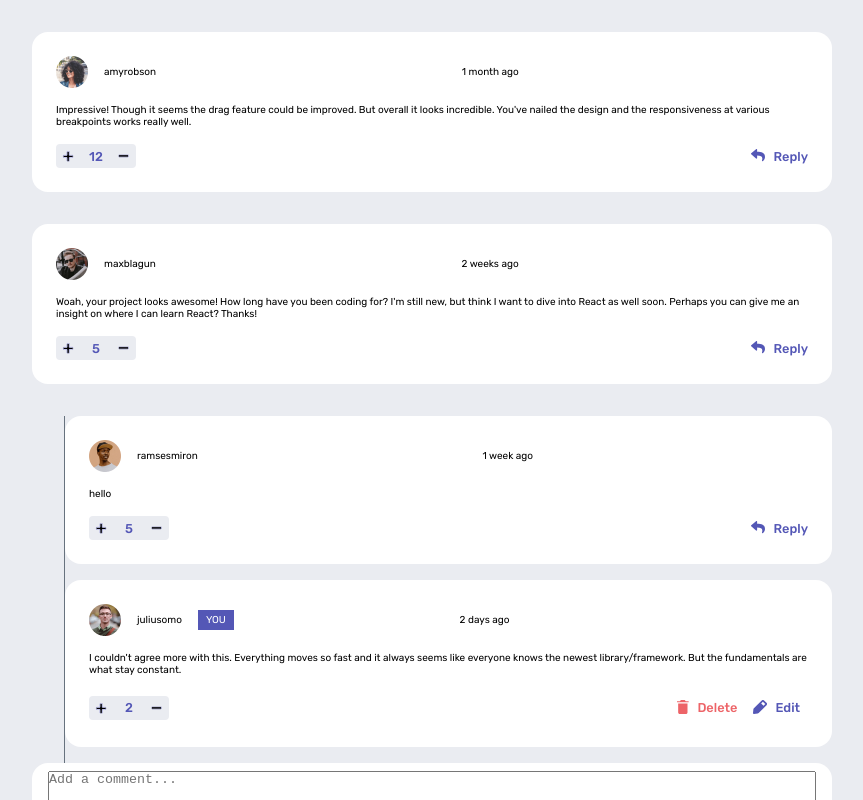
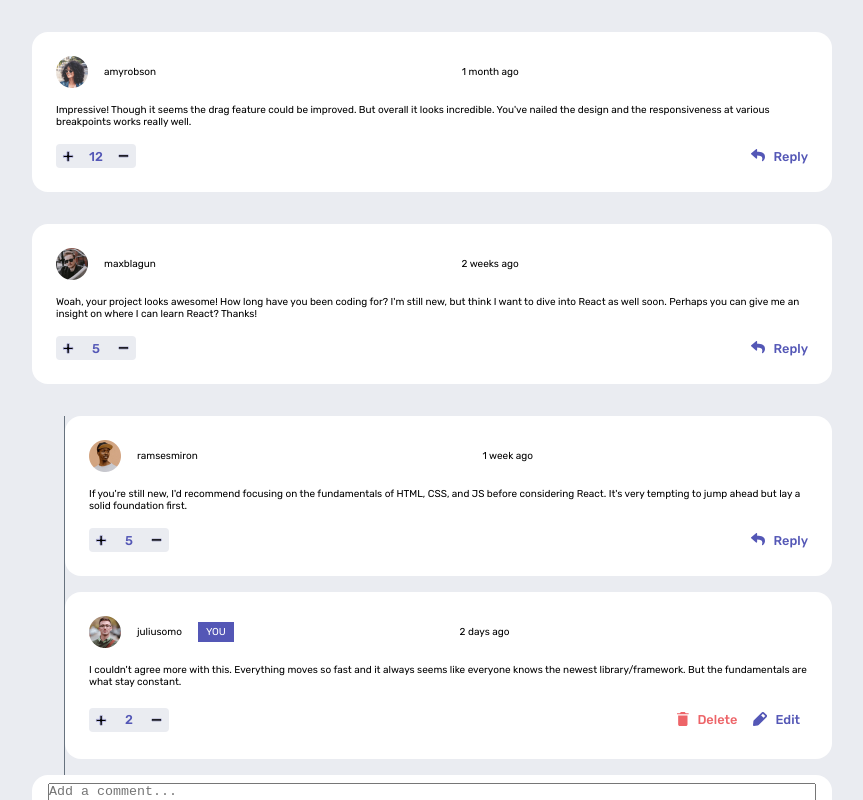
Before and after one commit to riwepo/fem-interactive-comments-section, a React (Create React App) app: page / in a window 1280 px wide. Shown: the top 800 px of the page, without its empty margins (208-1071 px from the left). Built offline with nearby package versions, Linux system fonts and the light colour scheme.

Commit message:
restored good data

```diff
--- a/src/data/dummyData.js
+++ b/src/data/dummyData.js
@@ -26,9 +26,8 @@ export const INITIAL_COMMENTS = [
   },
   {
     id: 3,
-    // content:
-    //   "If you're still new, I'd recommend focusing on the fundamentals of HTML, CSS, and JS before considering React. It's very tempting to jump ahead but lay a solid foundation first.",
-    content: "hello",
+    content:
+      "If you're still new, I'd recommend focusing on the fundamentals of HTML, CSS, and JS before considering React. It's very tempting to jump ahead but lay a solid foundation first.",
     createdAt: "1 week ago",
     score: 5,
     username: "ramsesmiron",
```
